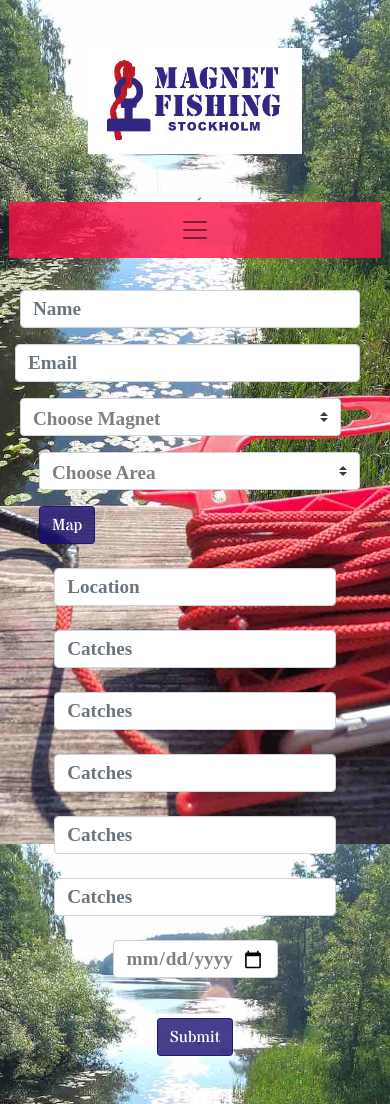
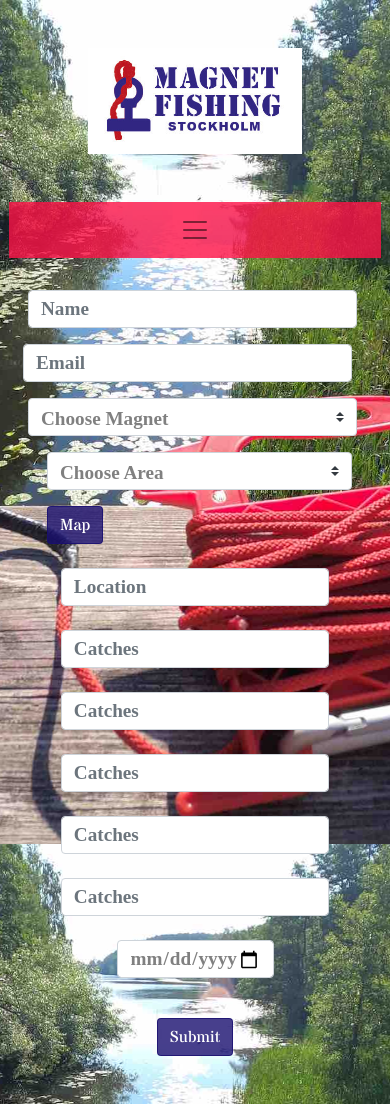
Before and after one commit to Bealby/magnet-fishing, a Flask app: page /add_catches in a window 390 px wide. Run offline with Flask 2, Linux system fonts and the light colour scheme; data that the repository does not hold is empty; some libraries are stand-ins or nearby versions.

Commit message:
Adjusting margins for form fields in smaller devices

```diff
--- a/static/css/style.css
+++ b/static/css/style.css
@@ -76,13 +76,22 @@ body {
 }
 
 .form-margins-add{
-    padding-left:1rem;
-    padding-right:1rem;
+    padding-left:1.5rem;
+    padding-right:1.5rem;
+}
+
+.name-form-field{
+    padding-right:0rem !important;
 }
 
 .email-form-field{
     padding-left:0rem !important;
 }
+
+.magnet-form-field{
+    padding-right:0rem !important;
+}
+
 
 .default-button{
     background-color:rgb(26, 16, 112, .8);
@@ -146,8 +155,22 @@ body {
 }
 
 /*Reduce 'Name' field padding to provide more room on smaller devices for add_catches.html.*/
-@media(min-width:31.875rem) {
+@media(min-width:56.25rem) {
+.name-form-field{
+    padding-right:1.5rem !important;
+    }
+}
+
+/*Reduce 'Email' field padding to provide more room on smaller devices for add_catches.html.*/
+@media(min-width:56.25rem) {
 .email-form-field{
     padding-left:1.5rem !important;
     }
 }
+
+/*Reduce 'Magnet' field padding to provide more room on smaller devices for add_catches.html.*/
+@media(min-width:56.25rem) {
+.magnet-form-field{
+    padding-right:1.5rem !important;
+    }
+}
--- a/templates/add_catches.html
+++ b/templates/add_catches.html
@@ -5,14 +5,14 @@
 <form action="{{ url_for('insert_catches') }}" method="POST">
   <div class="form-row">
 
-    <div class="form-row col-md-6 col-sm-12 mt-3">
+    <div class="form-row col-md-6 col-sm-12 name-form-field mt-3">
       <input type="text" class="form-control form-fields" id="name" name="name" placeholder="Name">
     </div>
     <div class="form-row col-md-6 col-sm-12 email-form-field mt-3">
       <input type="email" class="form-control form-fields" id="email" name="email" placeholder="Email">
     </div>
 
-    <div class="form-row col-md-5 col-sm-12 mt-3 pr-4">
+    <div class="form-row col-md-5 col-sm-12 mt-3 magnet-form-field">
       <select class="custom-select form-fields" id="magnet" name="magnet">
         <option selected disabled value=""> Choose Magnet</option>
         {% for magnet in magnet %}
@@ -21,7 +21,7 @@
       </select>
     </div>
 
-    <div class="form-row col-md-6 col-sm-11 mt-3 pl-4">
+    <div class="form-row col-md-6 mt-3 pl-4">
       <select class="custom-select form-fields" id="area_name" name="area_name">
         <option selected disabled value="">Choose Area</option>
         {% for area in area %}
```
